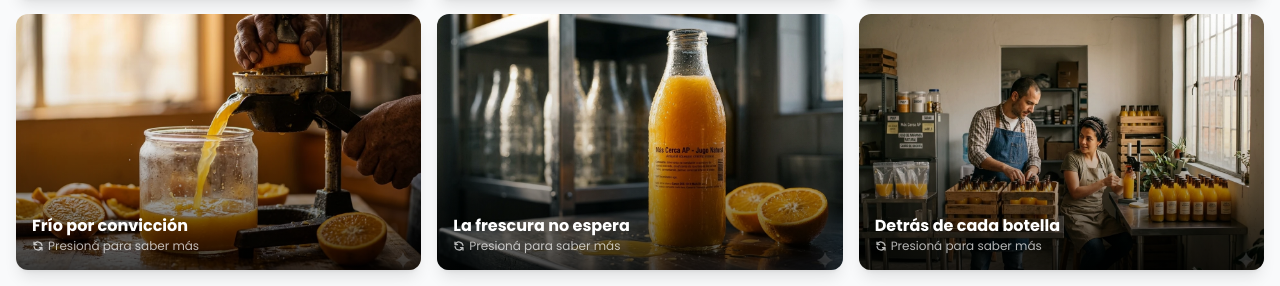
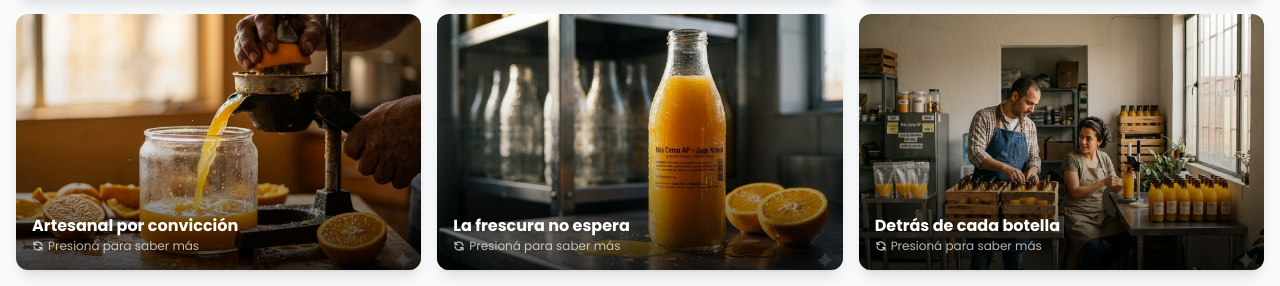
Before and after one commit to jairvisassistant-dot/mascercaap, a Next.js app: page /nosotros in a window 1280 px wide. Shown: the part 3501-3787 px from the top of the page. Built offline with nearby package versions, Linux system fonts and the light colour scheme; no server answers.

Commit message:
copy: update process card 4 — artisanal angle over cold-press

```diff
--- a/components/sections/NosotrosPageContent.tsx
+++ b/components/sections/NosotrosPageContent.tsx
@@ -47,9 +47,9 @@ const flipCards = [
   {
     src: "/imgs/Naranja-Frio.webp",
     alt: "Proceso artesanal de exprimido en frío de naranja",
-    icon: "🧊",
-    title: "Frío por convicción",
-    body: "Exprimimos en frío para que las vitaminas lleguen intactas a tu mesa. La temperatura no es un detalle técnico — es nuestro compromiso con tu salud.",
+    icon: "🧃",
+    title: "Artesanal por convicción",
+    body: "No somos una planta industrial. Cada naranja pasa por manos que saben lo que hacen — sin atajos, sin máquinas que pierdan el alma del fruto. Eso es lo que sentís en el sabor.",
   },
   {
     src: "/imgs/Naranja-Frescuras.webp",
```
